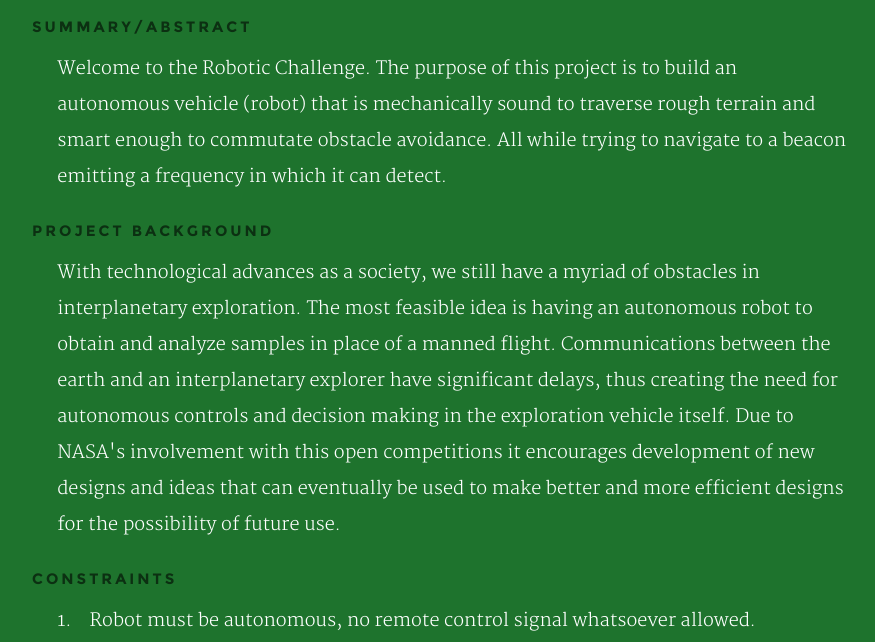
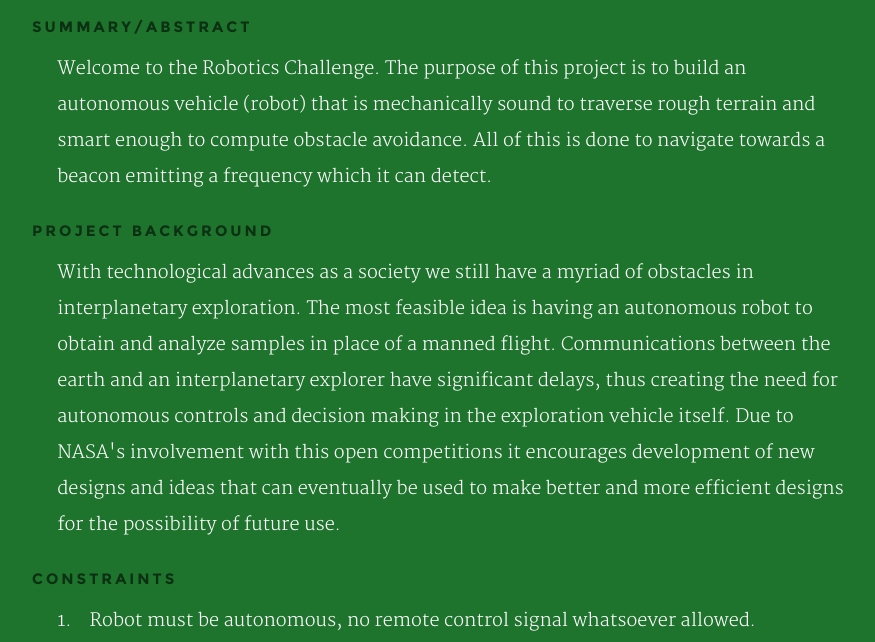
Before and after one commit to boomin22/challenge, a plain HTML site: page index - spellcheck.html in a window 1280 px wide. Shown: the part 1059-1701 px from the top of the page, without its empty margins (188-1063 px from the left). Drawn offline with nearby package versions, Linux system fonts and the light colour scheme.

Commit message:
Updating index spellcheck

```diff
--- a/index - spellcheck.html
+++ b/index - spellcheck.html
@@ -104,23 +104,23 @@
 
        <!--<h1>About Our Project</h1>-->
        <h3 align="left">Summary/Abstract</h3>
-       <p class="lead" align="left">Welcome to the Robotic Challenge. The purpose of this project is to build an autonomous vehicle (robot) that is mechanically sound to traverse rough terrain and smart enough to commutate obstacle avoidance.
-        All while trying to navigate to a beacon emitting a frequency in which it can detect.
+       <p class="lead" align="left">Welcome to the Robotics Challenge. The purpose of this project is to build an autonomous vehicle (robot) that is mechanically sound to traverse rough terrain and smart enough to compute obstacle avoidance.
+        All of this is done to navigate towards a beacon emitting a frequency which it can detect.
 
        </p>
        <h3 align="left">Project Background</h3>
-       <p class="lead" align="left">With technological advances as a society, we still have a myriad of obstacles in interplanetary exploration. The most feasible idea is having an autonomous robot to obtain and analyze samples in place of a manned flight. Communications between the earth and an interplanetary explorer have significant delays, thus creating the need for autonomous controls and decision making in the exploration vehicle itself. Due to NASA's involvement with this open competitions it encourages development of new designs and ideas that can eventually be used to make better and more efficient designs for the possibility of future use.
+       <p class="lead" align="left">With technological advances as a society we still have a myriad of obstacles in interplanetary exploration. The most feasible idea is having an autonomous robot to obtain and analyze samples in place of a manned flight. Communications between the earth and an interplanetary explorer have significant delays, thus creating the need for autonomous controls and decision making in the exploration vehicle itself. Due to NASA's involvement with this open competitions it encourages development of new designs and ideas that can eventually be used to make better and more efficient designs for the possibility of future use.
        </p><h3 align="left">Constraints</h3>
        <p class="lead" align="left">1.<span style="padding-left:1em">Robot must be autonomous, no remote control signal whatsoever allowed.</span>
         <br>2.<span style="padding-left:1em">Robots must remain on the ground. Jumping, flying, or launching the robot towards the beacon is not allowed. Must be propelled having contact to the ground, via wheels, tracks, or other means.</span>
         <br>3.<span style="padding-left:1em">Vehicle must meet one of two size categories.</span>
-        <br><span style="padding-left:4em">1.<span style="padding-left:1em">less than 1.5kg.</span></span>
-        <br><span style="padding-left:4em">2.<span style="padding-left:1em">less than 4.0kg.</span></span>
+        <br><span style="padding-left:4em">1.<span style="padding-left:1em">less than 1.5kg (3.31lbs).</span></span>
+        <br><span style="padding-left:4em">2.<span style="padding-left:1em">less than 4.0kg (8.818lbs).</span></span>
         <br>4.<span style="padding-left:1em">Size limits- wheelbase shall be no longer than 20 inches, and height shall be no larger than 30 inches.</span>
         <br>5.<span style="padding-left:1em">All hardware costs shall be no more than $500.</span>
       </p>
     </p><h3 align="left">Goals</h3>
-    <p class="lead" align="left">Our plan is to design an autonomous vehicle that will compete in the robotics challenge. The vehicle should be able to navigate towards a source beacon with no human intervention by using various sensors in the vehicle. It should be able to identify and navigate over or around obstacles that are typical of a relatively level but rocky terrain consisting of rocks, small dunes, and crevices. A couple available problems that our plan needs to take into account are large holes that the robot could fall into and ground clearance. Our plan has to account for rocks or other obstacle that the robot could get hung up on and navigate around them. We plan to keep our robot under 1.5 Kgs.
+    <p class="lead" align="left">Our plan is to design an autonomous vehicle that will compete in the robotics challenge. The vehicle should be able to navigate towards a source beacon with no human intervention by using various sensors in the vehicle. It should be able to identify and navigate over or around obstacles that are typical of a relatively level but rocky terrain consisting of rocks, small dunes, and crevices. A couple available problems that our plan needs to take into account are large holes that the robot could fall into and ground clearance. Our plan has to account for rocks or other obstacle that the robot could get hung up on and navigate around them. Additionally we plan to keep our robot under 1.5 Kgs.
     </p>
   </div>
 
```
